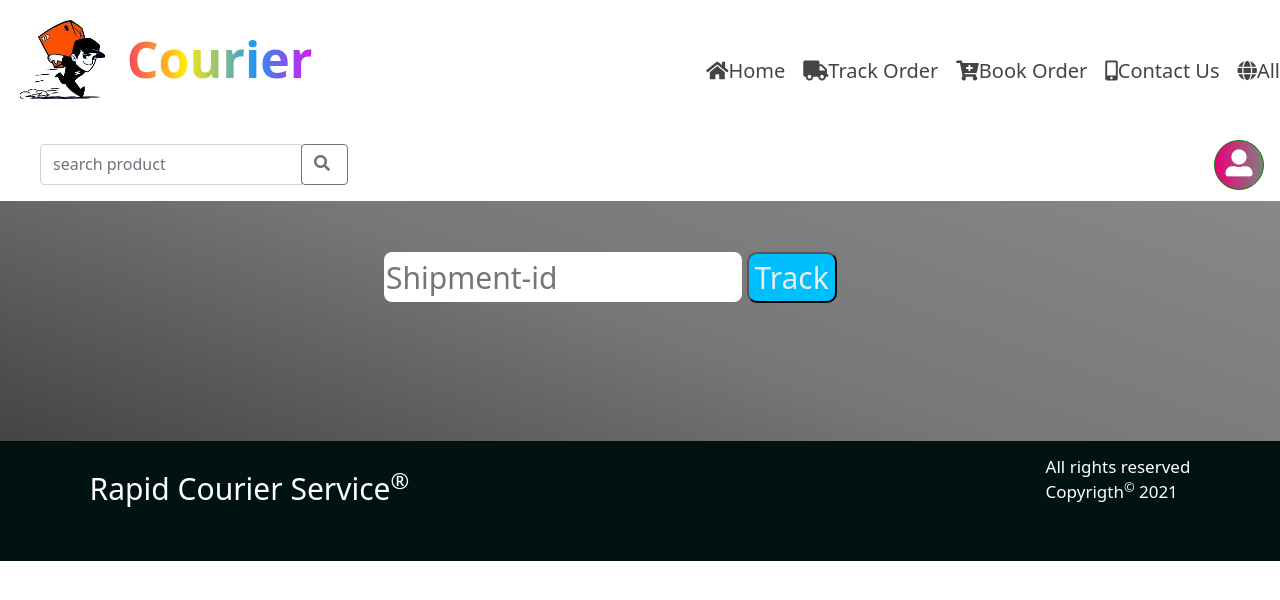
After one commit to sss-10/courier, a Django app: page /track/ in a window 1280 px wide. The commit adds this page. Shown: the top 600 px of the page. Run offline with Django 3.2, Linux system fonts and the light colour scheme.

Commit message:
Added view feature

```diff
--- a/courier_tracking/courier/static/nav.css
+++ b/courier_tracking/courier/static/nav.css
@@ -67,13 +67,12 @@
     position: relative;
 	padding:2%;
 	margin: 2%;
-	width: 200px;
+	width: 180px;
 	background: white;
     z-index:9;
 }
 .menu ul li:hover > ul>li:hover{
-    background: rgb(86, 255, 190);
-	;
+    background: rgb(255, 95, 220);
 }
 .search{
 	padding-top: 15px;
--- /dev/null
+++ b/courier_tracking/courier/static/track.css
@@ -0,0 +1,28 @@
+.containerc{
+    height: 30vh;
+    width: 100%;
+    background: linear-gradient(20deg, #444444, #777777, #888888);
+    box-sizing: border-box;
+    padding-left: 30%;
+    padding-top: 4%;
+    display: inline-block;
+}
+#in{
+    font-size: 30px;
+    width: 40%;
+    height: 50px;
+    color: rgb(245, 52, 187);
+    border: none;
+    border-radius: 8px;
+    display: inline-table;
+}
+#bttn{
+    color: rgb(236, 236, 236);
+    background-color: deepskyblue;
+    font-size: 30px;
+    width: fit-content;
+    border-radius: 10px;
+}
+#bttn:hover{
+    box-shadow: 0px 0px 3px 5px cyan;
+}
--- /dev/null
+++ b/courier_tracking/courier/static/viewuser.css
@@ -0,0 +1,3 @@
+.pinkbg{
+    background-color: hotpink;
+}
--- a/courier_tracking/courier/templates/navigation.html
+++ b/courier_tracking/courier/templates/navigation.html
@@ -15,15 +15,23 @@
 		<div class="menu">
 			<ul>
 				<li><a href="{% url 'index'%}"><i class="fa fa-home" aria-hidden="true"></i>Home</a></li>
-				<li><a href=""><i class="fas fa-truck"></i>Track Order</a></li>
+				{% if user %}
+				<li><a href="{% url 'track' %}"><i class="fas fa-truck"></i>Track Order</a></li>
 				<li><a href=""><i class="fas fa-cart-plus"></i>Book Order</a></li>
+				{% endif %}
 				<li><a href="{% url 'contact'%}"><i class="fas fa-mobile-alt"></i></i>Contact Us</a></li>
 				<li>  <a href=""><i class="fas fa-globe "></i>All</a>
 					<ul>
-						<li><a href="">Track Order</a></li>
+						{% if user %}
+						<li><a href="{% url 'track' %}">Track Order</a></li>
 						<li><a href="">Cancel Order</a></li>
 						<li><a href="">Return Order</a></li>
 						<li><a href="">Cancel Order</a></li>
+						<li><a href="{% url 'logout' %}">Log Out</a></li>
+						{% endif %}
+						{% if Admin %}
+						<li><a href="{% url 'viewuser'%}">View Users</a></li>
+						{% endif %}
 						<li><a href="{% url 'contact'%}">Contact us</a></li>
 						<li><a href="">Feedback</a></li>
 						<li><a href="">About us</a></li>
@@ -33,14 +41,15 @@
 		</div>
 		<div class="search">
 			<div class="input-group mb-3">
-			  <input type="text" class="form-control" placeholder="search product" aria-label="Recipient's username" aria-describedby="basic-addon2">
+			  <input type="text" class="form-control" placeholder="search product" aria-label="shipment" aria-describedby="basic-addon2">
 			  <div class="input-group-append">
 			    <button class="btn btn-outline-secondary" type="button"><i class="fas fa-search"></i></button>
 			  </div>
 			</div>
-
 		</div>
 		<div class="account btn mx-3">
-			<a href="{% url 'sign' %}"><i class="fas fa-user-alt-slash"></i></a>
+
+			<a href="{% url 'sign' %}">
+				{% if user %}<i class="fas fa-user-alt"></i>{% else %}<i class="fas fa-user-alt-slash"></i>{% endif %}</a>
 		</div>
 	</div>
--- /dev/null
+++ b/courier_tracking/courier/templates/track.html
@@ -0,0 +1,14 @@
+{% extends 'layout.html' %}
+{% load static %}
+{% block body %}
+
+<link rel="stylesheet" href="{% static 'track.css'%}">
+
+{% include 'navigation.html' %}
+<div class="containerc">
+    <form method="POST">
+        <input type="text" placeholder="Shipment-id" id="in">
+        <input type="submit" value="Track" id = "bttn">
+    </form>
+</div>
+{% endblock %}
--- a/courier_tracking/courier/views.py
+++ b/courier_tracking/courier/views.py
@@ -4,24 +4,31 @@ from django.shortcuts import render
 from django.urls import reverse
 # Create your views here.
 
-user=None
+user= None
+Admin=False
+
 def index(request):
-    return render(request, 'index.html', {"user" : user })
+    return render(request, 'index.html', {"user" : user, "Admin":Admin })
+
+def track(request):
+    return render(request, 'track.html')
 
 def sign(request):
-    global user
+    global user, Admin
     if request.method == 'POST' :
         u_name = request.POST['uname']
         p_code = request.POST['passcode']
-        obj = Login.objects.filter(uname=u_name, password=p_code)
+        obj = Login.objects.filter(uname=u_name, password=p_code).first()
         if obj:
             user = str(u_name)
             user = user[:user.index('@')]
+            if user == "admin":
+                Admin=True
             return HttpResponseRedirect(reverse('index'))
         else:
-            return render(request, 'account.html')
+            return render(request, 'account.html',{"user" : user, "Admin":Admin })
     else:
-        return render(request, 'account.html' )
+        return render(request, 'account.html',{"user" : user, "Admin":Admin } )
 def signup(request):
     error = True
     if request.method == 'POST':
@@ -37,8 +44,31 @@ def signup(request):
             error = True
         d = {'error' : error}
         if error:
-            return render(request, 'account.html')
+            return render(request, 'account.html',{"user" : user, "Admin":Admin })
         else :
             return HttpResponseRedirect(reverse('index'))
 def contact(request):
-    return render(request, 'contact.html')
+    return render(request, 'contact.html',{"user" : user, "Admin":Admin })
+
+def viewuser(request):
+    data = Signup.objects.all()
+    d = {'data' : data}
+    if Admin:
+        return render(request, 'viewuser.html', d)
+    else:
+        return HttpResponseRedirect(reverse('index'))
+
+def logout(request):
+    global Admin, user
+    if Admin or user:
+        Admin = False
+        user = None
+    return HttpResponseRedirect(reverse('index'))
+
+def deleteuser(request, demail):
+    global Admin
+    if Admin:
+        Signup.objects.get(email=demail).delete()
+        return HttpResponseRedirect(reverse('viewuser'))
+    else:
+        return HttpResponseRedirect(reverse('index'))
--- a/courier_tracking/courier_tracking/urls.py
+++ b/courier_tracking/courier_tracking/urls.py
@@ -22,4 +22,8 @@ urlpatterns = [
     path('sign/', sign, name="sign"),
     path('signup/', signup, name="signup"),
     path('contact', contact, name='contact' ),
+    path('track/',track, name='track' ),
+    path('viewuser/', viewuser, name='viewuser'),
+    path('deleteuser/<str:demail>', deleteuser, name='deleteuser'),
+    path('logout/',logout, name='logout'),
 ]
```
Also changed, not shown: courier_tracking/courier/static/home.css (+10 -15 lines), courier_tracking/courier/templates/index.html (+13 -7 lines), courier_tracking/courier/templates/viewuser.html (added, +29 -0 lines), courier_tracking/courier/static/images/y02.jpg (added), courier_tracking/courier/static/images/y03.jpg (added), courier_tracking/courier/static/images/y04.jpg (added), courier_tracking/db.sqlite3, 3 other files.
